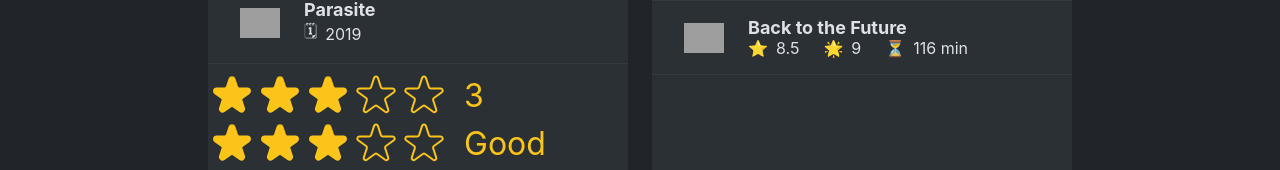
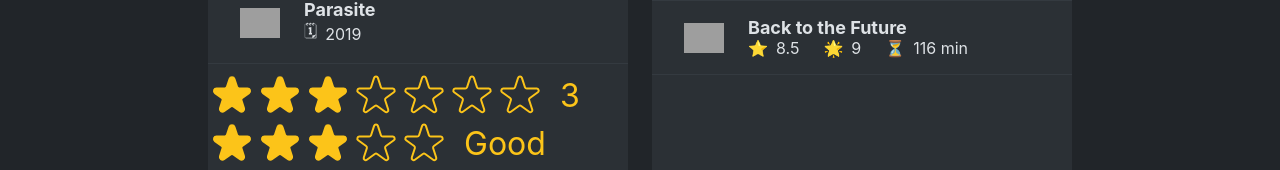
Before and after one commit to Kavin-crew/react-course-exercises, a React (Create React App) app in the folder 07-usepopcorn/: page / in a window 1280 px wide. Shown: the part 307-477 px from the top of the page. Built offline with nearby package versions, Linux system fonts and the light colour scheme; grey boxes are pictures that could not be loaded; the HTML template or start-up script is replaced by a standard one.

Commit message:
proptypes

```diff
--- a/07-usepopcorn/src/App.js
+++ b/07-usepopcorn/src/App.js
@@ -64,7 +64,7 @@ export default function App() {
       <Main>
         <Box>
           <MovieList movies={movies} />
-          <StarRating defaultRating={3} />
+          <StarRating defaultRating={3} maxRating={7} />
           <StarRating
             messages={['Terrible', 'Bad', 'Good', 'Okay', 'Amazing']}
             defaultRating={3}
--- a/07-usepopcorn/src/StartRating.js
+++ b/07-usepopcorn/src/StartRating.js
@@ -1,4 +1,5 @@
 import { useState } from 'react';
+import PropTypes from 'prop-types';
 
 const containerStyle = {
   display: 'flex',
@@ -8,6 +9,16 @@ const containerStyle = {
 
 const starContainerStyle = {
   display: 'flex',
+};
+
+StarRating.protoTypes = {
+  maxRating: PropTypes.number,
+  defaultRating: PropTypes.number,
+  color: PropTypes.string,
+  size: PropTypes.number,
+  className: PropTypes.string,
+  messages: PropTypes.array,
+  onSetRating: PropTypes.func,
 };
 
 export default function StarRating({
@@ -32,7 +43,7 @@ export default function StarRating({
   function handleRating(rating) {
     setRating(rating);
     // outside state for the user
-    onSetRating(rating);
+    // onSetRating(rating);
   }
 
   return (
```
